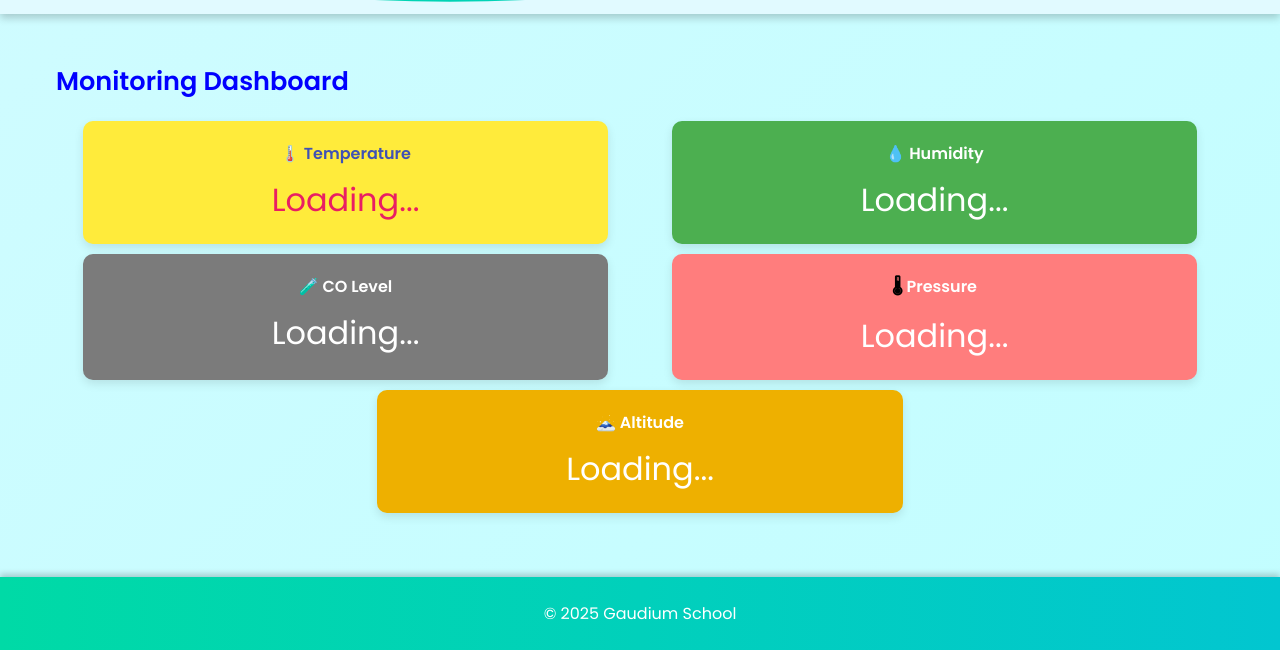
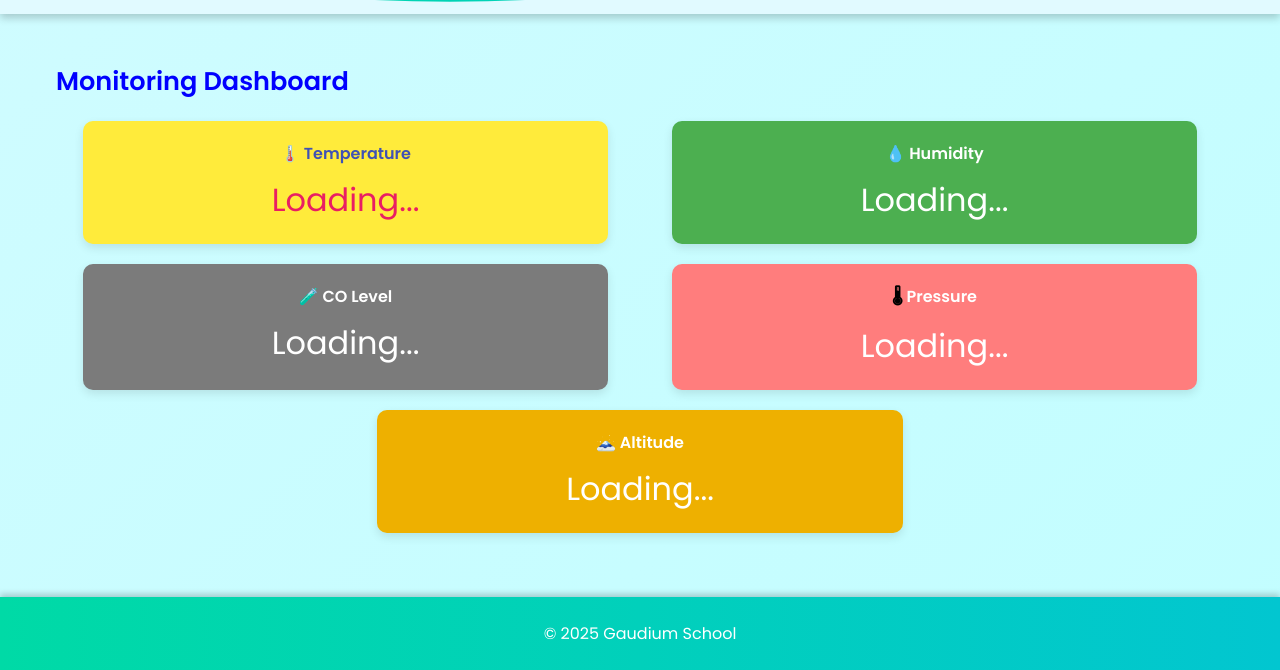
Before and after one commit to Nirban-Roy/SDI, a plain HTML site: page index.html in a window 1280 px wide. Both pictures are taken after a click on the link "Monitoring Dashboard". Shown: the part 174-844 px from the top of the page. Drawn offline with Linux system fonts and the light colour scheme; a script that the page names is missing.

Commit message:
Update styles.css

```diff
--- a/styles.css
+++ b/styles.css
@@ -378,7 +378,7 @@ button:hover {
   display: grid; /* Change to grid layout */
   grid-template-columns: repeat(2, 1fr); /* 2 columns */
   gap: 10px; /* Space between cards */
-  row-gap: 10px;
+  row-gap: 20px;
   margin-top: 20px;
 }
 
```
